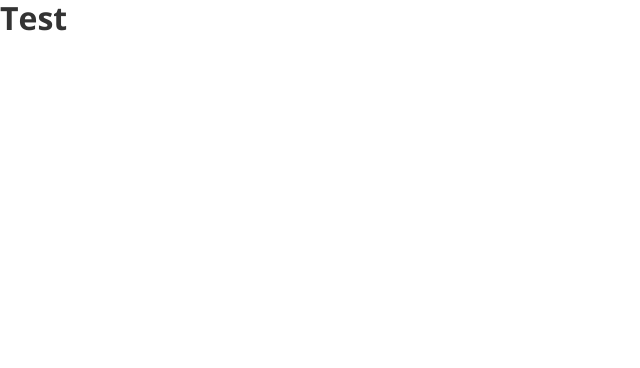
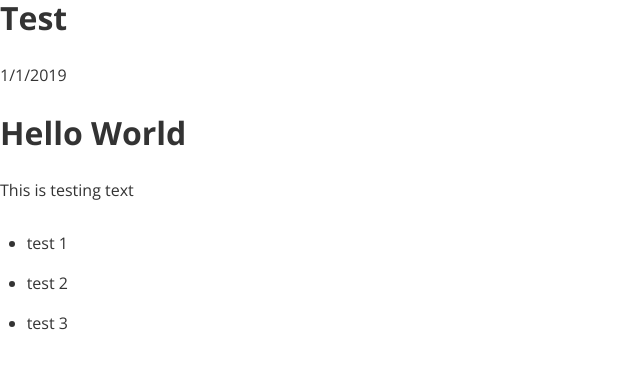
Before and after one commit to susickypavel/personal-blog, a Gatsby site: page /post/1/ in a window 1280 px wide. Shown: the whole page, without its empty margins (0-640 px from the left). Built offline with nearby package versions, Linux system fonts and the light colour scheme; Gatsby itself is replaced by a stand-in of ours; some packages are replaced by stand-ins of ours.

Commit message:
feat: 🎸 add post's body and upload date to full blog preview

```diff
--- a/gatsby-node.js
+++ b/gatsby-node.js
@@ -27,6 +27,7 @@ exports.createPages = ({ graphql, actions }) => {
               title
               uploadDate
             }
+            html
           }
         }
       }
--- a/posts/1.md
+++ b/posts/1.md
@@ -2,3 +2,11 @@
 title: Test
 uploadDate: 2019-01-01
 ---
+
+# Hello World
+
+This is testing text
+
+- test 1
+- test 2
+- test 3
--- a/src/templates/BlogPost.tsx
+++ b/src/templates/BlogPost.tsx
@@ -1,6 +1,7 @@
 import React from "react"
 
 import { MarkdownRemark } from "@generated/graphql.d"
+import { formatDate } from "@utils/index"
 
 interface Props {
   pageContext: {
@@ -9,9 +10,16 @@ interface Props {
 }
 
 const BlogPost: React.FC<Props> = ({ pageContext: { node } }) => {
+  const {
+    frontmatter: { title, uploadDate },
+    html
+  } = node
+
   return (
     <div>
-      <h1>{node.frontmatter.title}</h1>
+      <h1>{title}</h1>
+      <p>{formatDate(uploadDate)}</p>
+      <div dangerouslySetInnerHTML={{ __html: html }} />
     </div>
   )
 }
```
